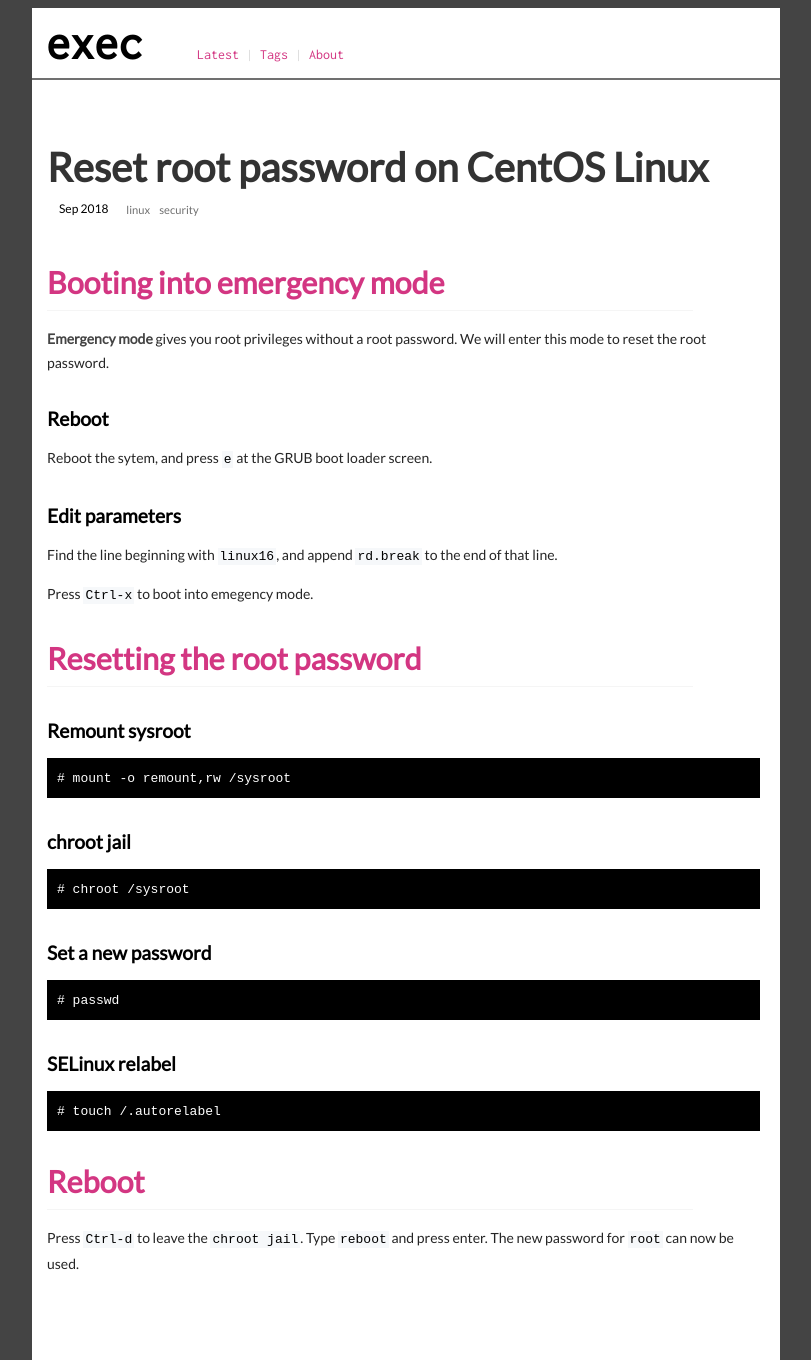
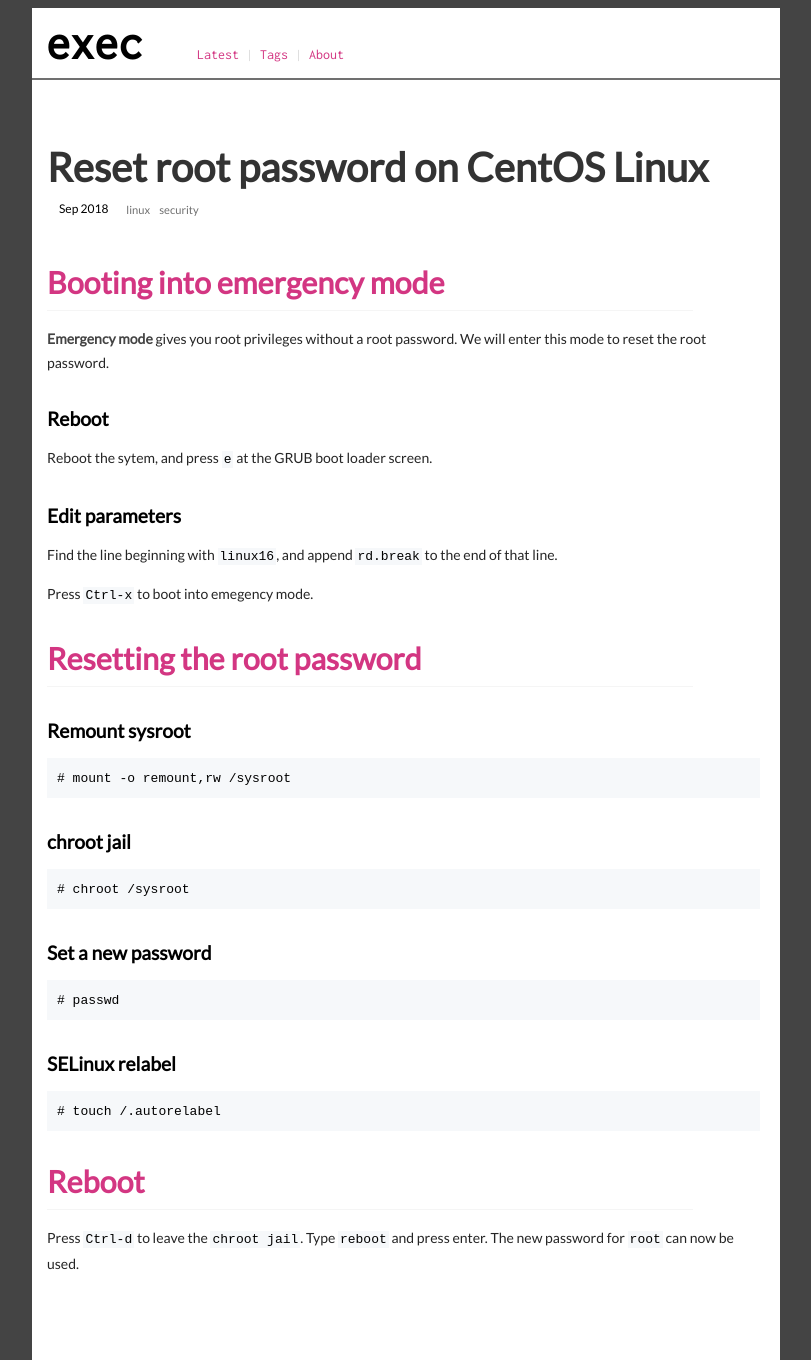
Before and after one commit to execas/execas.github.io, a Jekyll site: the page built from _posts/2018-09-03-reset-root-password-on-centos-linux.md, in a window 1280 px wide. Shown: the whole page, without its empty margins (234-1045 px from the left). Built offline with Jekyll 4.4.1, drawn with Linux system fonts in a browser that asks for light colours.

Commit message:
Update execas.css

```diff
--- a/css/execas.css
+++ b/css/execas.css
@@ -30,9 +30,9 @@
 
 pre {
      /*background-color: #f5f5f5;*/
-     /*background-color: #f6f8fa;*/
+     background-color: #f6f8fa;
      /*background-color:#232c31;*/
-     background-color:#000000;
+     /*background-color:#000000;*/
      margin-left:0px;
      margin-right:5px;
      padding-left: 10px;
@@ -54,13 +54,13 @@
      border-style: none;
      whitespace: pre;
      font-size:13px;
-/*     color:#000000;
+     color:#000000;
      background-color: #f6f8fa;
-     */
+
      /*color:#f0f0f0;
      background-color:#232c31;*/
-     color:#ffffff;
-     background-color:#000000;
+     /*color:#ffffff;
+     background-color:#000000;*/
      border-width: 0px;
      border-radius:0px;
      padding:0;
```
